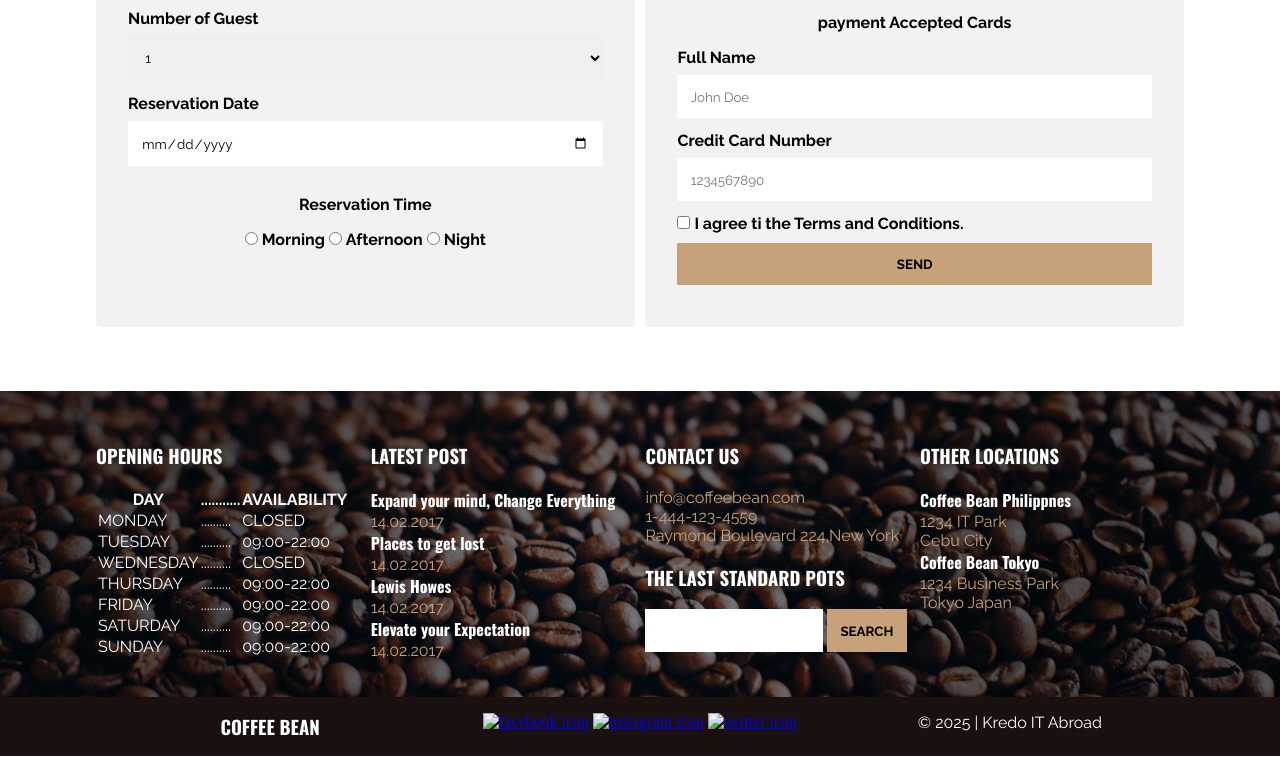
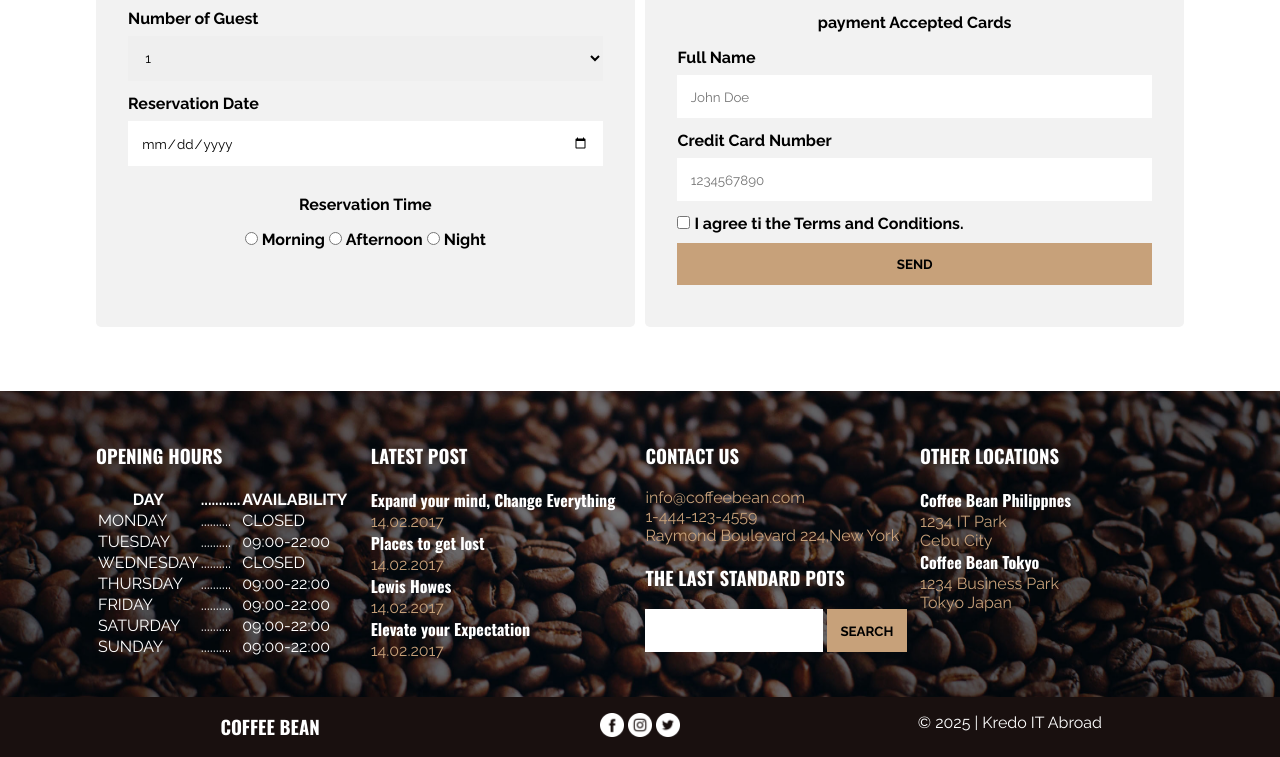
Before and after one commit to daikimorimoto-924/daikimorimoto-924.github.io, a plain HTML site: page index.html in a window 1280 px wide. Shown: the part 4380-5137 px from the top of the page. Drawn offline with nearby package versions, Linux system fonts and the light colour scheme.

Commit message:
Update index.html

```diff
--- a/index.html
+++ b/index.html
@@ -340,9 +340,9 @@
                 <h3>coffee Bean</h3>
             </div>
             <div class="social-widgets">
-                <a href="https://www.facebook.com" target="_blank"><img src="../images/facebook-brands.svg" alt="facebook icon"></a>
-                <a href="https://www.instagram.com" target="_blank"><img src="../images/icon-ig.png" alt="instagram icon"></a>
-                <a href="https://www.twitter.com" target="_blank"><img src="../images/icon-tw.png" alt="twitter icon"></a>
+                <a href="https://www.facebook.com" target="_blank"><img src="./assets/images/icon-fb.png" alt="facebook icon"></a>
+                <a href="https://www.instagram.com" target="_blank"><img src="./assets/images/icon-ig.png" alt="instagram icon"></a>
+                <a href="https://www.twitter.com" target="_blank"><img src="./assets/images/icon-tw.png" alt="twitter icon"></a>
             </div>
             <div class="social-widgets social-widgets3">
                 <p>&copy; 2025 | Kredo IT Abroad</p>
```
